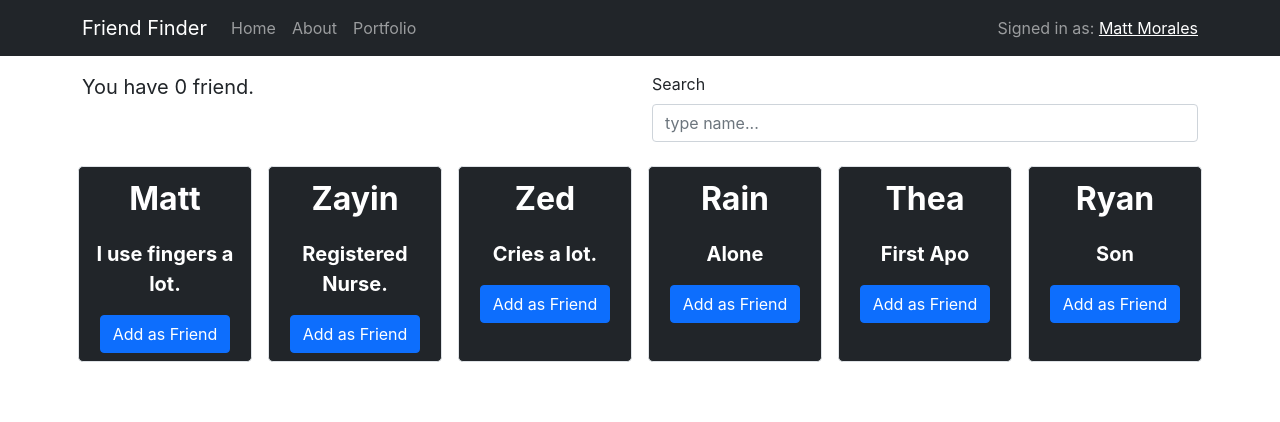
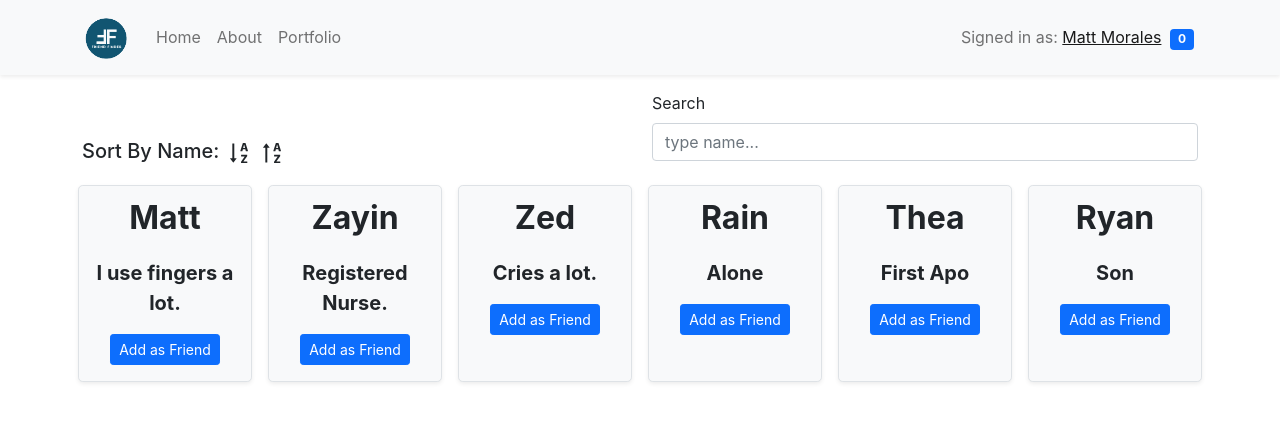
Before and after one commit to mattmorz/friend-finder, a React (Create React App) app: page / in a window 1280 px wide. Shown: the top 422 px of the page. Built offline with nearby package versions, Linux system fonts and the light colour scheme.

Commit message:
reconstruct files hierarchy

```diff
--- a/package.json
+++ b/package.json
@@ -6,6 +6,7 @@
     "@testing-library/jest-dom": "^5.16.2",
     "@testing-library/react": "^12.1.4",
     "@testing-library/user-event": "^13.5.0",
+    "avataaars": "^2.0.0",
     "bootstrap": "^5.1.3",
     "radium": "^0.26.2",
     "react": "^17.0.2",
--- a/src/components/Friend.js
+++ b/src/components/Friend.js
@@ -4,7 +4,7 @@ import Row from "react-bootstrap/Row";
 import Col from "react-bootstrap/Col";
 
 import { useDispatch } from "react-redux";
-import { removeFriend, addFriend } from "../redux/ducks/counter";
+import { removeFriend, addFriend } from "../redux/actions";
 
 const Friend = (props) => {
     const [toggle, setToggle ] = useState(props.is_friend);
@@ -27,7 +27,7 @@ const Friend = (props) => {
            <p className={toggle ? "fw-bold fs-5 text-warning": "fw-bold fs-5" }>{props.short_bio}</p>
            <Row>
                 <Col>
-                    <Button onClick={toggleFriend} className={toggle ? "btn-secondary": "btn-primary"}>{toggle ? "Unfriend": "Add as Friend"}</Button>
+                    <Button size="sm" onClick={toggleFriend} className={toggle ? "btn-secondary mb-2": "btn-primary mb-2"}>{toggle ? "Unfriend": "Add as Friend"}</Button>
                 </Col>
             </Row>
 
--- a/src/components/Friends.js
+++ b/src/components/Friends.js
@@ -1,20 +1,26 @@
 import React, {useEffect,useState}from "react";
+
 import Container from "react-bootstrap/Container";
 import Row from "react-bootstrap/Row";
 import Col from "react-bootstrap/Col";
 import Toast from "react-bootstrap/Toast";
 import Form from 'react-bootstrap/Form';
+import ButtonGroup from 'react-bootstrap/ButtonGroup';
+import Button from 'react-bootstrap/Button';
+import { AiOutlineSortAscending,AiOutlineSortDescending } from "react-icons/ai";
+
+
 import Friend from "./Friend";
 import Nav from "./Nav";
+
 import { useSelector } from "react-redux";
-import { searchFriend } from "../redux/ducks/counter";
+import { searchFriend, sortByName} from "../redux/actions";
 import { useDispatch } from "react-redux";
 
 const Friends = () => {
     //data are from store
-    const list_of_friends = useSelector((state) => state.counter.friends);
-    const number_of_friends = useSelector((state) => state.counter.number_of_friends);
-
+    const list_of_friends = useSelector((state) => state.friend.friends);
+    const number_of_friends = useSelector((state) => state.friend.number_of_friends);
     const [show, setShow] = useState(false);
     const dispatch = useDispatch();
 
@@ -35,6 +41,15 @@ const Friends = () => {
         let name = event.target.value;//this is the value from the input text
         dispatch(searchFriend({id:'',full_name:name}));
     }
+
+    const handleSortByNameDesc = () => {
+        dispatch(sortByName({sortBy:0}));
+      };
+    const handleSortByNameAsc = () => {
+        dispatch(sortByName({sortBy:1}));
+    };
+    //
+
     return (
         <>
 
@@ -52,7 +67,11 @@ const Friends = () => {
             </Row>
             <Row>
                 <Col>
-                {<p className="fs-5">You have {number_of_friends} {number_of_friends <= 1 ? "friend.": "friends."} </p>}
+
+
+                    <h5 className="mt-5">Sort By Name: <AiOutlineSortAscending className="fs-3" role="button" onClick={ handleSortByNameAsc}/> <AiOutlineSortDescending className="fs-3" role="button" onClick={handleSortByNameDesc}/></h5>
+
+
                 </Col>
                 <Col>
                 <Form>
@@ -66,7 +85,7 @@ const Friends = () => {
             </Row>
             <Row>
                 {list_of_friends.map((friend)=>(
-                    <Col className="p-2 m-2 bg-dark text-white text-center rounded-3 border border-1" key={friend.id}>
+                    <Col className="p-2 m-2 bg-light text-dark text-center rounded-3 border border-1 shadow-sm" key={friend.id}>
                         <Friend id={friend.id} name={friend.full_name} short_bio={friend.short_bio} is_friend={friend.is_friend}/>
                     </Col>
                 ))}
--- a/src/components/Nav.js
+++ b/src/components/Nav.js
@@ -3,13 +3,17 @@ import Navbar from "react-bootstrap/Navbar";
 import Nav from "react-bootstrap/Nav";
 import Container from "react-bootstrap/Container";
 import { Link } from "react-router-dom";
-
+import Badge from 'react-bootstrap/Badge';
+import { useSelector } from "react-redux";
+import logo from "../img/ff.png";
+import Image from 'react-bootstrap/Image';
 const MyNav = () => {
+    const number_of_friends = useSelector((state) => state.friend.number_of_friends);
 
     return (
-        <Navbar bg="dark" expand="lg" variant="dark">
+        <Navbar bg="light" expand="lg" variant="light" className="shadow-sm">
             <Container>
-                <Link className="navbar-brand" to="/">Friend Finder</Link>
+                <Link className="navbar-brand" to="/"> <Image src={logo} rounded style={{width:"50px",height:"auto"}} /></Link>
                 <Navbar.Toggle aria-controls="basic-navbar-nav" />
                 <Navbar.Collapse id="basic-navbar-nav">
                     <Nav className="me-auto">
@@ -20,7 +24,7 @@ const MyNav = () => {
                 </Navbar.Collapse>
                 <Navbar.Collapse className="justify-content-end">
                 <Navbar.Text>
-                    Signed in as: <a href="#login">Matt Morales</a>
+                    Signed in as: <a href="#login">Matt Morales</a> <Badge bg="primary" className="px-2 mx-1 rounded-5">{number_of_friends}</Badge>
                 </Navbar.Text>
                 </Navbar.Collapse>
             </Container>
--- /dev/null
+++ b/src/redux/actionTypes.js
@@ -0,0 +1,4 @@
+export const ADD_FRIEND = "ADD_FRIEND";
+export const REMOVE_FRIEND = "REMOVE_FRIEND";
+export const SEARCH_FRIEND = "SEARCH_FRIEND";
+export const SORT_BY_NAME = "SORT_BY_NAME";
--- /dev/null
+++ b/src/redux/actions.js
@@ -0,0 +1,22 @@
+import { ADD_FRIEND, REMOVE_FRIEND, SEARCH_FRIEND, SORT_BY_NAME} from "./actionTypes.js";
+
+//these are actions
+export const addFriend = (param) => ({
+    payload: param,
+    type: ADD_FRIEND
+  });
+
+  export const removeFriend = (param) => ({
+    payload: param,
+    type: REMOVE_FRIEND
+  });
+
+  export const searchFriend = (param) => ({
+    payload: param,//{id:'',full_name:name}
+    type: SEARCH_FRIEND
+  });
+
+  export const sortByName = (param) => ({
+    payload: param,//{id:'',full_name:name}
+    type: SORT_BY_NAME
+  });
--- a/src/redux/configureStore.js
+++ b/src/redux/configureStore.js
@@ -1,8 +1,8 @@
 import { combineReducers, createStore } from "redux";
-import counterReducer from "./ducks/counter";
+import friendReducer from "./ducks/reducer";
 
 const reducer = combineReducers({
-  counter: counterReducer
+  friend: friendReducer,
 });
 
 const store = createStore(reducer);
--- /dev/null
+++ b/src/redux/data.js
@@ -0,0 +1,41 @@
+export const initialState = {
+    number_of_friends: 0,
+    friends: [
+          {
+              "id":1,
+              "full_name": "Matt",
+              "short_bio": "I use fingers a lot.",
+              "is_friend": false
+          },
+          {
+              "id":2,
+              "full_name": "Zayin",
+              "short_bio": "Registered Nurse.",
+              "is_friend": false
+          },
+          {
+              "id":3,
+              "full_name": "Zed",
+              "short_bio": "Cries a lot.",
+              "is_friend": false
+          },
+          {
+            "id":4,
+            "full_name": "Rain",
+            "short_bio": "Alone",
+            "is_friend": false
+        },
+        {
+            "id":5,
+            "full_name": "Thea",
+            "short_bio": "First Apo",
+            "is_friend": false
+        },
+        {
+            "id":6,
+            "full_name": "Ryan",
+            "short_bio": "Son",
+            "is_friend": false
+        }
+    ]
+  };
--- a/src/redux/ducks/counter.js
+++ /dev/null
@@ -1,98 +0,0 @@
-const ADD_FRIEND = "ADD_FRIEND";
-const REMOVE_FRIEND = "REMOVE_FRIEND";
-const SEARCH_FRIEND = "SEARCH_FRIEND";
-
-//these are actions
-export const addFriend = (param) => ({
-  payload: param,
-  type: ADD_FRIEND
-});
-
-export const removeFriend = (param) => ({
-  payload: param,
-  type: REMOVE_FRIEND
-});
-
-export const searchFriend = (param) => ({
-  payload: param,
-  type: SEARCH_FRIEND
-});
-
-const initialState = {
-  number_of_friends: 0,
-  friends: [
-        {
-            "id":1,
-            "full_name": "Matt",
-            "short_bio": "I use fingers a lot.",
-            "is_friend": false
-        },
-        {
-            "id":2,
-            "full_name": "Zayin",
-            "short_bio": "Registered Nurse.",
-            "is_friend": false
-        },
-        {
-            "id":3,
-            "full_name": "Zed",
-            "short_bio": "Cries a lot.",
-            "is_friend": false
-        },
-        {
-          "id":4,
-          "full_name": "Rain",
-          "short_bio": "Alone",
-          "is_friend": false
-      },
-      {
-          "id":5,
-          "full_name": "Thea",
-          "short_bio": "First Apo",
-          "is_friend": false
-      },
-      {
-          "id":6,
-          "full_name": "Ryan",
-          "short_bio": "Son",
-          "is_friend": false
-      }
-  ]
-};
-
-
-const counterReducer = (state = initialState, action) => {
-  let friends = state.friends;
-  let index = null;
-  let id = null;
-  let name = "";
-
-  //action.payload contains the data submitted from the event such as id, and full_name
-  if(action.payload){
-    let vals = Object.values(action.payload);//returns array containing values
-    id = vals[0];//1st element is the id
-    name = vals[1];//2nd element is the name
-  }
-  //loop is used to get the specific Friend component id for updating
-  for (var i = 0; i < friends.length; i++){
-    if (friends[i].id === id){
-      index = i;
-    }
-  }
-
-  switch (action.type) {
-    case ADD_FRIEND:
-      friends[index]['is_friend'] = true;
-      return { ...state, number_of_friends: state.number_of_friends + 1, friends: state.friends};
-    case REMOVE_FRIEND:
-      friends[index]['is_friend'] = false;
-      return { ...state, number_of_friends: state.number_of_friends - 1, friends: state.friends};
-    case SEARCH_FRIEND:
-        //use the original state for every filter then return the filtered value
-        var FilteredFriends = initialState.friends.filter(a => a.full_name.includes(name));
-        return { ...state, friends: FilteredFriends};
-    default:
-      return state;
-  }
-};
-export default counterReducer;
--- /dev/null
+++ b/src/redux/ducks/reducer.js
@@ -0,0 +1,44 @@
+import { ADD_FRIEND, REMOVE_FRIEND, SEARCH_FRIEND, SORT_BY_NAME} from "../actionTypes.js";
+import { initialState } from "../data.js";
+
+const friendReducer = (state = initialState, action) => {
+  let friends = state.friends;//array of objects
+  let index = null;
+  let id = null;
+  let name = "";
+
+  //action.payload contains the data submitted from the event such as id, and full_name
+  if(action.payload){
+    let vals = Object.values(action.payload);//returns array containing values
+    console.log(action.payload);
+    id = vals[0];//1st element is the id
+    name = vals[1];//2nd element is the name
+  }
+  //loop is used to get the specific Friend component id for updating
+  for (var i = 0; i < friends.length; i++){
+    if (friends[i].id === id){
+      index = i;
+    }
+  }
+
+  switch (action.type) {
+    case ADD_FRIEND:
+      friends[index]['is_friend'] = true;
+      return { ...state, number_of_friends: state.number_of_friends + 1, friends: state.friends};
+    case REMOVE_FRIEND:
+      friends[index]['is_friend'] = false;
+      return { ...state, number_of_friends: state.number_of_friends - 1, friends: state.friends};
+    case SEARCH_FRIEND:
+        //use the original state for every filter then return the filtered value
+        var FilteredFriends = initialState.friends.filter(a => a.full_name.includes(name));
+        return { ...state, friends: FilteredFriends};
+    case SORT_BY_NAME:
+        // Copy the data array and sort it by full names
+        let sortedData =[...state.friends].sort((a, b) => (a.full_name > b.full_name) ? 1: -1);
+        if(action.payload.sortBy == 0)sortedData =[...state.friends].sort((a, b) => (a.full_name < b.full_name) ? 1: -1);
+        return { ...state, friends: sortedData };
+    default:
+      return state;
+  }
+};
+export default friendReducer;
```
Also changed, not shown: src/img/ff.png (added), 1 other file (tests, documents, lock files or other folders).
